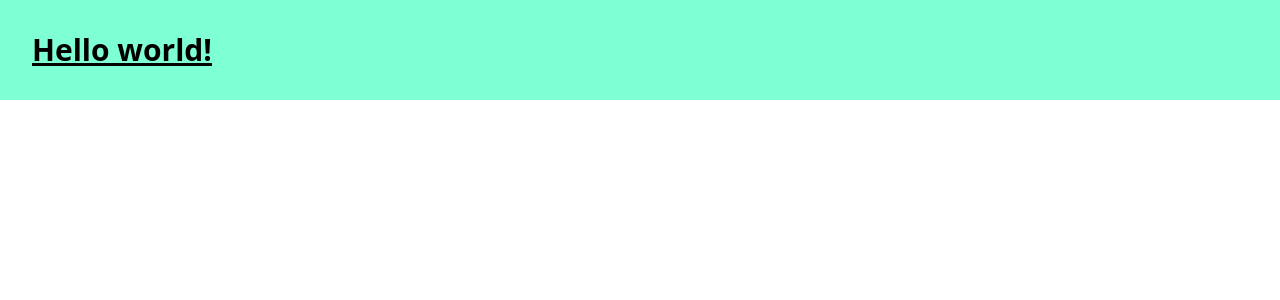
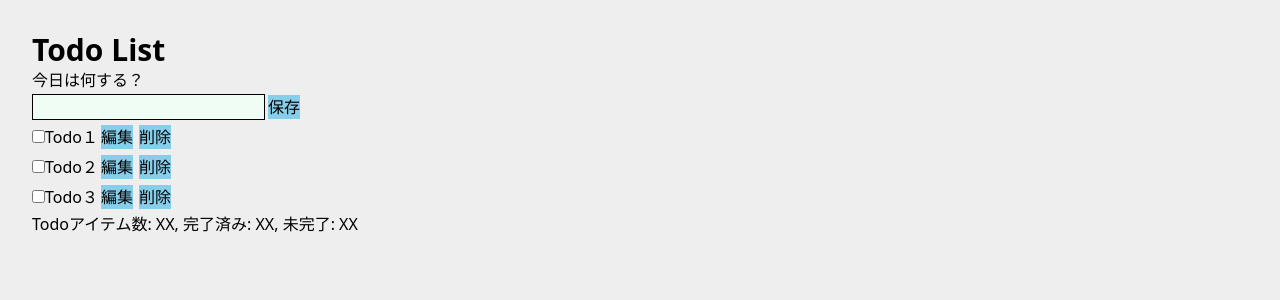
Before and after one commit to 64-HiroByte/react_todo_list, a React (Vite) app: page / in a window 1280 px wide. Shown: the top 300 px of the page. Built offline with nearby package versions, Linux system fonts and the light colour scheme.

Commit message:
ベースのHTMLを作成

```diff
--- a/src/App.css
+++ b/src/App.css
@@ -1,7 +1,14 @@
 #root {
   max-width: 1280px;
-  background-color: aquamarine;
+  background-color: #eee;
   margin: 0 auto;
   padding: 2rem;
+  min-height: 100vh;
   /* text-align: center; */
 }
+
+/* 仮のスタイル --- あとで削除する */
+button {
+  background-color: skyblue;
+  margin: 3px;
+}
--- a/src/App.tsx
+++ b/src/App.tsx
@@ -4,9 +4,44 @@ function App() {
   // const [count, setCount] = useState(0)
 
   return (
-    <>
-      <h1 className="text-3xl font-bold underline">Hello world!</h1>
-    </>
+    <div>
+      <h1 className="text-3xl font-bold">Todo List</h1>
+      {/* 入力エリア */}
+      <div>
+        <h2>今日は何する？</h2>
+        <input className="border bg-green-50" type="text" />
+        <button>保存</button>
+      </div>
+      {/* Todoのリスト */}
+      <div>
+        {/* リスト */}
+        <ul>
+          <li>
+            <input type="checkbox" name="" id="" />
+            Todo１
+            <button>編集</button>
+            <button>削除</button>
+          </li>
+          <li>
+            <input type="checkbox" name="" id="" />
+            Todo２
+            <button>編集</button>
+            <button>削除</button>
+          </li>
+          <li>
+            <input type="checkbox" name="" id="" />
+            Todo３
+            <button>編集</button>
+            <button>削除</button>
+            <div></div>
+          </li>
+        </ul>
+        {/* リストの状態 */}
+        <footer>
+          <span>Todoアイテム数: XX, 完了済み: XX, 未完了: XX</span>
+        </footer>
+      </div>
+    </div>
   );
 }
 
```
